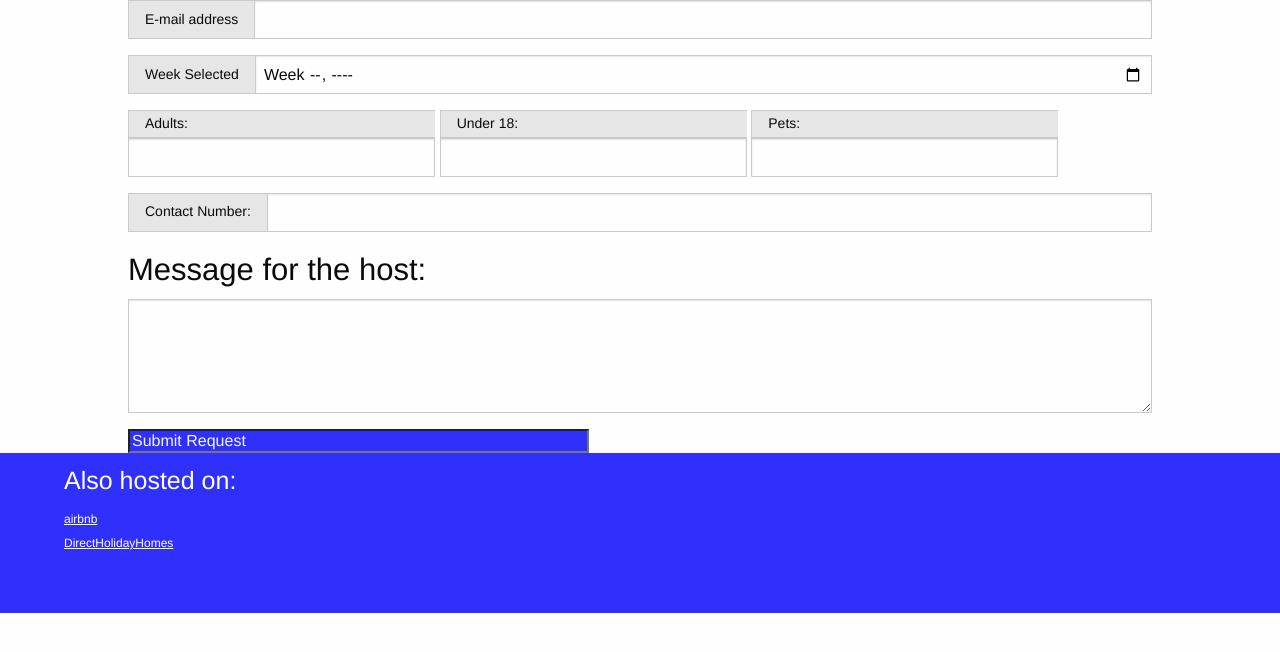
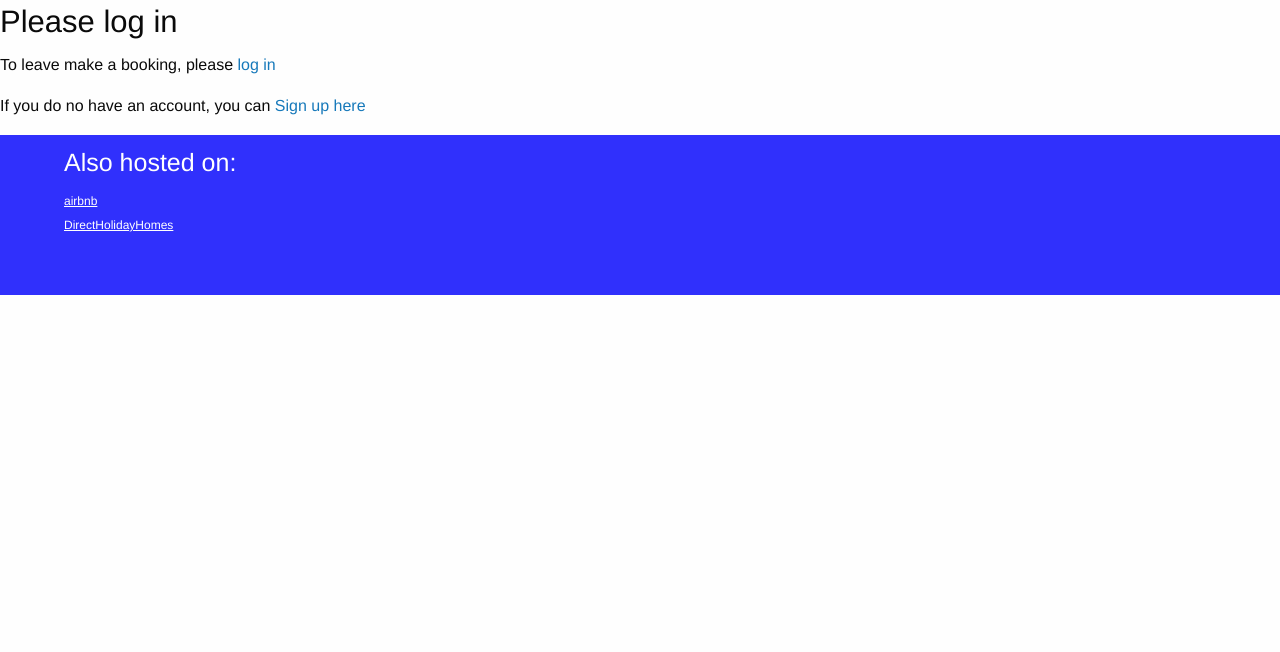
Before and after one commit to FluffyBullet/BensRental, a Django app: page /booking/ in a window 1280 px wide. Shown: the part 58-710 px from the top of the page. Run offline with Django 3.2, Linux system fonts and the light colour scheme; some libraries are stand-ins or nearby versions.

Commit message:
addition of booking form, not working - two arguments

```diff
--- a/ben_ken/models.py
+++ b/ben_ken/models.py
@@ -41,6 +41,7 @@ class Booking(models.Model):
     number_of_pets = models.SmallIntegerField(blank=False)
     date_ref = str(week_booking)+str(year_booking)
     charge = models.PositiveSmallIntegerField(null=True)
+    additional_comment = models.TextField(blank=True, null=True)
 
     def __str__(self):
         return "Booking reference: " + str(self.booking_reference)
--- a/ben_ken/urls.py
+++ b/ben_ken/urls.py
@@ -6,4 +6,5 @@ urlpatterns = [
     path('details/', views.Customer_feedback.as_view(), name='details'),
     path('availability/', views.Availability.as_view(), name='check_avail'),
     path('booking/', views.Make_booking.as_view(), name='booking'),
+    path('booking/', views.Make_booking, name="make_booking"),
 ]
--- a/ben_ken/views.py
+++ b/ben_ken/views.py
@@ -1,8 +1,9 @@
-from django.shortcuts import render
+from django.shortcuts import render, get_object_or_404
 from django.views import generic
 from django.http import HttpResponse
 from django.template import loader
 from .models import *
+from .forms import BookingForm
 
 def main(request):
     template = loader.get_template('index.html')
@@ -24,3 +25,11 @@ class Availability(generic.ListView):
 class Make_booking(generic.ListView):
     model = Booking
     template_name = 'booking.html'
+
+    def post(request):
+        if request.POST:
+            form = BookingForm(request.POST)
+            if form.is_valid():
+                form.save()
+            return render(Availability)
+        return HttpResponse('availability.html')
--- a/static/templates/booking.html
+++ b/static/templates/booking.html
@@ -2,11 +2,13 @@
 
 {% block content %}
 
-<form action="" method="post">
+{% if user.is_authenticated %}
+<form action="{% url 'make_booking' %}" method="POST" enctype="multipart/form-data" >
+    {% csrf_token%}
     <div class="booking_form">
         <div class="input-group">
             <label for="email_address" class="input-group-label">E-mail address</label>
-            <input type="text" id="email" name="email_address" value="{{ email }}" class="input-group-field">
+            <input type="text" id="email" name="email_address" value="{{ user.email }}" class="input-group-field">
         </div>
 
         <div class="input-group">
@@ -16,7 +18,7 @@
 
         <div class="input-group attendance">
             <label for="adults" id="adults" name="adults" class="input-group-label">Adults:</label>
-            <input type="number" name="adults" id="adults" class="input-group-field">
+            <input type="number" name="adults" id="adults" class="input-group-field" placeholder="1">
         </div>
 
         <div class="input-group attendance">
@@ -30,7 +32,7 @@
 
         <div class="input-group">
             <label for="contact_number" id="contact_number" name="contact_number" class="input-group-label">Contact Number:</label>
-            <input type="tel" name="contact_number" id="contact_number" pattern="[0-9]{9}"value="{{ contact_number }}" class="input-group-field">
+            <input type="tel" name="contact_number" id="contact_number" pattern="[0-9]{11}"value="{{ profile.contact_number }}" class="input-group-field">
         </div>
 
         <h3>Message for the host:</h3>
@@ -38,9 +40,16 @@
         <textarea name="message" rows="4" cols="20">
         </textarea>
 
-        <input type="sumbit" name="submit" id="submit" value="Submit Request">
+        <input type="submit" name="submit" id="submit" value="Submit Request">
     </div>
 
 </form>
+{% else %}
+<div>
+    <h3>Please log in</h3>
+    <p> To leave make a booking, please <a href="{% url 'account_login' %}" aria-label="link to login page">log in</p></a>
+    <p>If you do no have an account, you can <a href="{% url 'account_signup' %}" aria-label="sign up for an account">Sign up here</a></p>
+</div>
+{% endif %}
 
 {% endblock %}
```
Also changed, not shown: ben_ken/forms.py (+10 -1 lines), ben_ken/migrations/0017_booking_additional_comment.py (added).
